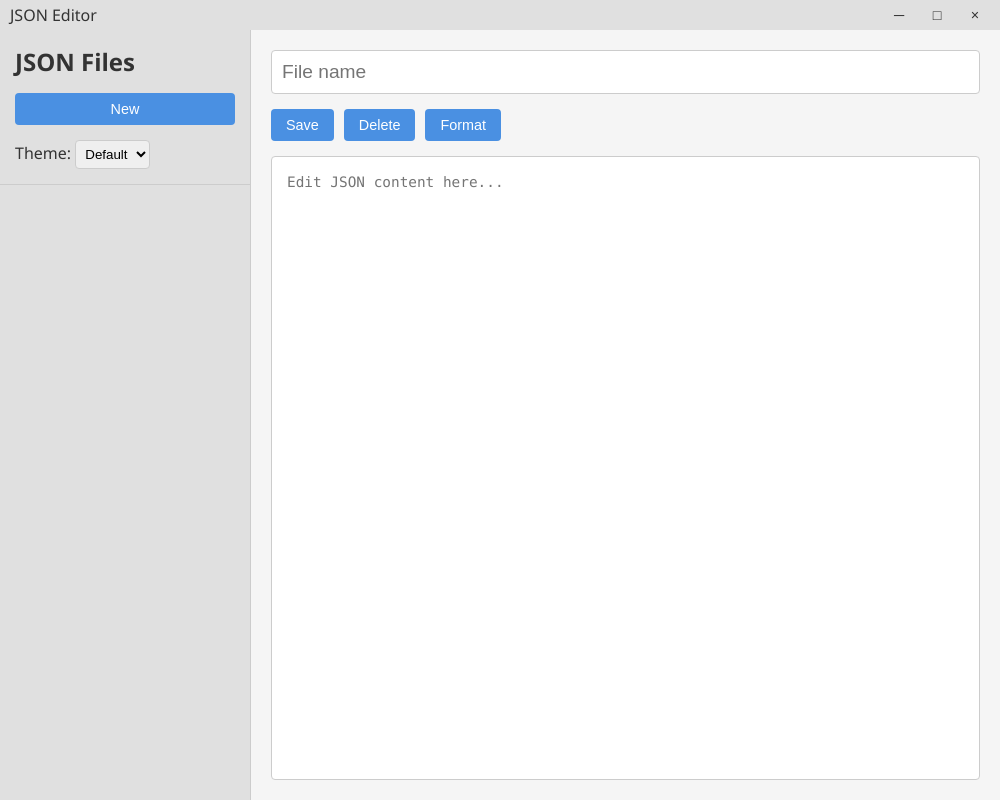
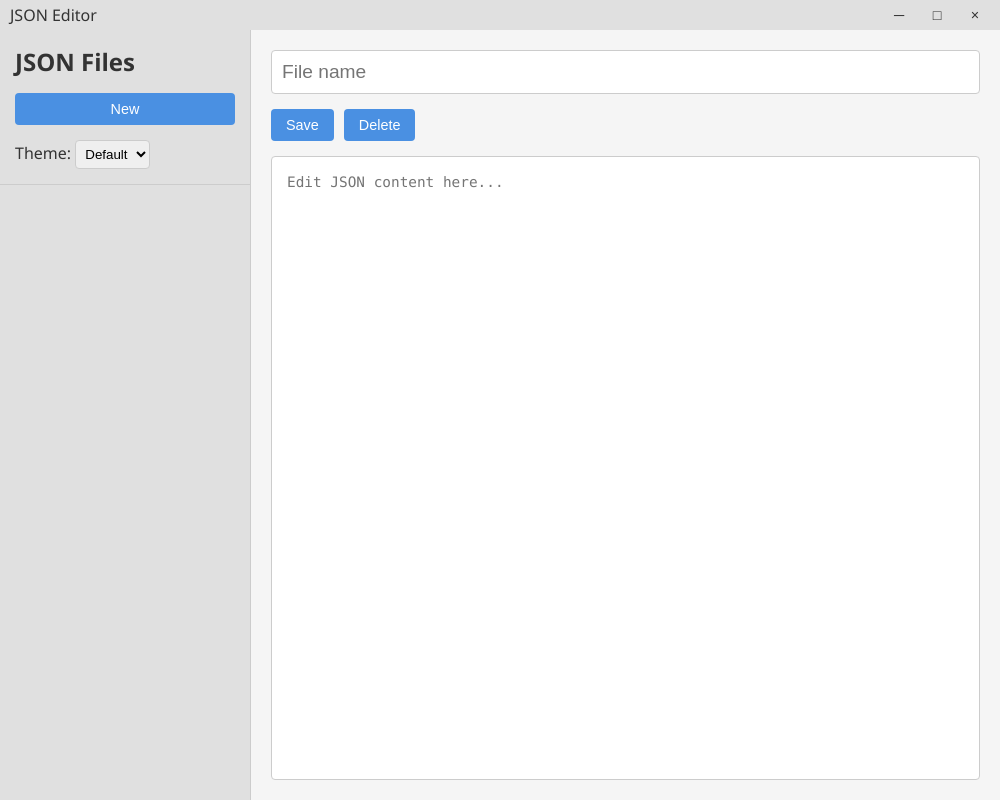
Before and after one commit to obscurefreeman/garrylord-editor, an Electron app: page src/renderer/index.html in a window 1000 px wide. Drawn offline with Linux system fonts and the light colour scheme; no server answers.

Commit message:
删除格式化按钮

```diff
--- a/src/renderer/index.html
+++ b/src/renderer/index.html
@@ -40,7 +40,6 @@
       <div class="json-actions">
         <button id="save-btn">Save</button>
         <button id="delete-btn">Delete</button>
-        <button id="format-btn">Format</button>
       </div>
       <textarea id="json-content" placeholder="Edit JSON content here..."></textarea>
       <div id="json-error" class="json-error"></div>
```
